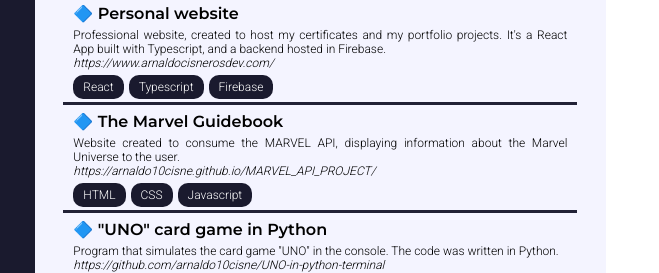
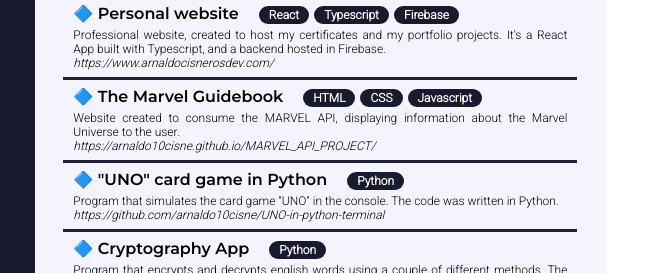
Before and after one commit to arnaldo10cisne/resume, a plain HTML site: page single_page.html in a window 1280 px wide. Shown: the part 679-952 px from the top of the page, 220-879 px from the left. Drawn offline with Linux system fonts and the light colour scheme; a web font is replaced by a local one.

Commit message:
modified styles

```diff
--- a/single_page.html
+++ b/single_page.html
@@ -285,24 +285,24 @@
               <div class="portfolio_box">
                 <p class="sectionTitle">Portfolio Highlights</p>
                 <div id="div_chk_personalWebsite" class="project_item">
-                  <small class="project_title">🔷 Personal website</small>
+                  <small class="project_title">🔷 Personal website<label class="project_tech"><small class="project_tech__item">React</small><small class="project_tech__item">Typescript</small><small class="project_tech__item">Firebase</small></label></small>
                   <p class="project_description">Professional website, created to host my certificates and my portfolio projects. It's a React App built with Typescript, and a backend hosted in Firebase.<br><span class="project_link">https://www.arnaldocisnerosdev.com/</span></p>
-                  <p class="project_tech"><small class="project_tech__item">React</small><small class="project_tech__item">Typescript</small><small class="project_tech__item">Firebase</small></p>
+
               </div>
               <div id="div_chk_marvelGuidebook" class="project_item">
-                  <small class="project_title">🔷 The Marvel Guidebook</small>
+                  <small class="project_title">🔷 The Marvel Guidebook<label class="project_tech"><small class="project_tech__item">HTML</small><small class="project_tech__item">CSS</small><small class="project_tech__item">Javascript</small></label></small>
                   <p class="project_description">Website created to consume the MARVEL API, displaying information about the Marvel Universe to the user.<br><span class="project_link">https://arnaldo10cisne.github.io/MARVEL_API_PROJECT/</span></p>
-                  <p class="project_tech"><small class="project_tech__item">HTML</small><small class="project_tech__item">CSS</small><small class="project_tech__item">Javascript</small></p>
+
               </div>
               <div id="div_chk_uno" class="project_item">
-                  <small class="project_title">🔷 "UNO" card game in Python</small>
+                  <small class="project_title">🔷 "UNO" card game in Python<label class="project_tech"><small class="project_tech__item">Python</small></label></small>
                   <p class="project_description">Program that simulates the card game "UNO" in the console. The code was written in Python.<br><span class="project_link">https://github.com/arnaldo10cisne/UNO-in-python-terminal</span></p>
-                  <p class="project_tech"><small class="project_tech__item">Python</small></p>
+
               </div>
               <div id="div_chk_shoppingList" class="project_item">
-                  <small class="project_title">🔷 Cryptography App</small>
+                  <small class="project_title">🔷 Cryptography App<label class="project_tech"><small class="project_tech__item">Python</small></label></small>
                   <p class="project_description">Program that encrypts and decrypts english words using a couple of different methods. The code was written in Python.<br><span class="project_link">https://github.com/arnaldo10cisne/CRYPTOGRAPHY__python_app</span></p>
-                  <p class="project_tech"><small class="project_tech__item">Python</small></p>
+
               </div>
               </div>
             </div>
--- a/style_single_page.css
+++ b/style_single_page.css
@@ -487,14 +487,16 @@
   font-size: 12px;
 }
 .project_tech {
-  margin-bottom: 7px;
+  /* margin-bottom: 7px; */
+  margin-left: 20px;
+  /* margin-bottom: -50px; */
 }
 .project_tech__item {
   color: white;
   font-size: 12px;
   font-family: var(--content-font);
   background-color: var(--blue-gray-darker);
-  padding: 5px 10px;
+  padding: 2px 10px;
   border-radius: 10px;
   margin-right: 5px;
 }
```
